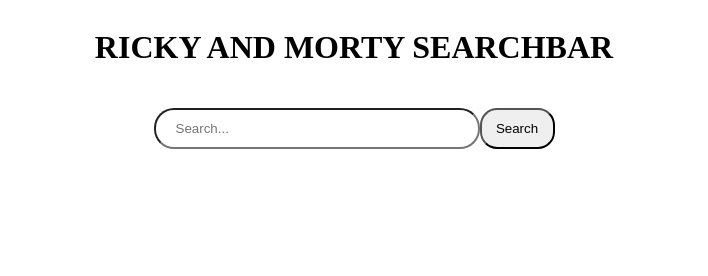
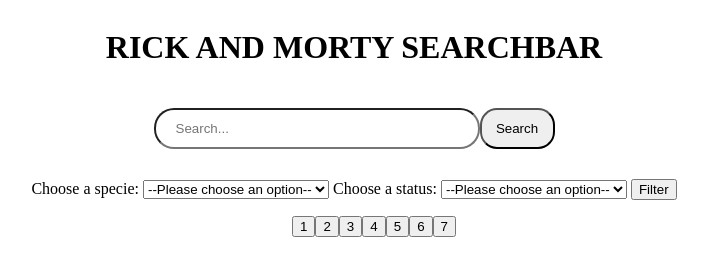
Before and after one commit to lauramargar/RickyMorty, a website: page www/index.html in a window 1280 px wide. Shown: the whole page, without its empty margins (286-994 px from the left). Drawn offline with Linux system fonts and the light colour scheme; no server answers.

Commit message:
filtros y paginación

```diff
--- a/www/css/styles.css
+++ b/www/css/styles.css
@@ -7,15 +7,25 @@
     margin: 20px;
 }
 main{
-    display: flex;
-    flex-direction: row;
-    flex-wrap: wrap;
-    justify-content: center;
+    display: grid;
+    grid-template-areas:
+    "select select select"
+    "article article article"
+    "pag pag pag";
+    text-align: center;
+    margin-top: 30px;
 }
 
 header{
     display: flex;
     flex-direction: row;
+    justify-content: center;
+}
+
+.article{
+    grid-area: article;
+    display: flex;
+    flex-wrap: wrap;
     justify-content: center;
 }
 
@@ -45,6 +55,23 @@
 .name{
     font-size: 20pt;
 }
+
 .status{
     font-size: 15pt;
 }
+
+.pagination{
+    display: flex;
+    flex-direction: row;
+    list-style-type: none;
+    justify-content: center;
+}
+
+.article_pagination{
+    grid-area: pag;
+    justify-content: center;
+}
+
+.article_select{
+    grid-area: select;
+}
--- a/www/index.html
+++ b/www/index.html
@@ -12,16 +12,48 @@
 
 <body>
     <div id="output">
-        <header><h1>RICKY AND MORTY SEARCHBAR</h1></header>
+        <header><h1>RICK AND MORTY SEARCHBAR</h1></header>
         <form>
           <div class="search">
             <input id="mySearch" class="box" type="text" placeholder="Search..."/>
-            <button type="button" class="button" onclick="search_character()">Search</button>
+            <button type="button" class="button" onclick="nextPag(1)">Search</button>
           </div>
         </form>
         <main id="main">
-          <article class="article">
+          <article id="results" class="article">
 
+          </article>
+
+          <article class="article_select">
+            <label for="filter-select">Choose a specie:</label>
+            <select name="species" class="species-select" id="species-select">
+                <option value="">--Please choose an option--</option>
+                <option value="human">Human</option>
+                <option value="alien">Alien</option>
+                <option value="humanoid">Humanoid</option>
+                <option value="poopybutthole">Poopybutthole</option>
+                <option value="mytological">Mythological Creature</option>
+            </select>
+            <label for="filter-select">Choose a status:</label>
+            <select name="status" class="status-select" id="status-select">
+                <option value="">--Please choose an option--</option>
+                <option value="alive">Alive</option>
+                <option value="dead">Dead</option>
+                <option value="unknown">Unknown</option>
+            </select>
+            <button type="button" class="filter" onclick="filterBy()">Filter</button>
+          </article>
+
+          <article class="article_pagination">
+            <ul class="pagination">
+                <li><button class="pag1" onclick="nextPag(1)">1</button></li>
+                <li><button class="pag2" onclick="nextPag(2)">2</button></li>
+                <li><button class="pag3" onclick="nextPag(3)">3</button></li>
+                <li><button class="pag4" onclick="nextPag(4)">4</button></li>
+                <li><button class="pag5" onclick="nextPag(5)">5</button></li>
+                <li><button class="pag6" onclick="nextPag(6)">6</button></li>
+                <li><button class="pag7" onclick="nextPag(7)">7</button></li>
+            </ul>
           </article>
         </main>
     </div>
--- a/www/js/src.js
+++ b/www/js/src.js
@@ -1,11 +1,95 @@
 'use strict';
 
-async function data(query) {
+/*async function data(query) {
     const response = await fetch('https://rickandmortyapi.com/api/character', {})
     const data = await response.json();
     const results = data.results.filter(character => character.name.includes(query))
     return results;
+}*/
+
+let pag = 1;
+async function nextPag(num){
+    reset();
+    pag = num;
+    findByPage(num).then(all=>{
+        print(all.results);
+    });
 }
+
+async function findByPage(query) {
+    let statusFilter = document.getElementById('status-select').value;
+    let speciesFilter = document.getElementById('species-select').value;
+    console.log(statusFilter);
+
+    if(statusFilter === ''||speciesFilter === '') {
+        let name = document.getElementById('mySearch').value;
+        if(name === null){
+            name = ' ';
+        }
+        console.log(statusFilter);
+        const response = await fetch('https://rickandmortyapi.com/api/character/?page='+query+'&name='+name, {});
+        const data = await response.json();
+        return data;
+    } else {
+        console.log('hola');
+        console.log(statusFilter);
+        filterBy();
+    }
+
+}
+
+let types = new Array();
+let valores = new Array();
+//let filtro = new Boolean(false);
+
+async function filterBy(){
+    //filtro = true;
+    let statusFilter = document.getElementById('status-select');
+    let speciesFilter = document.getElementById('species-select');
+    let name = document.getElementById('mySearch').value;
+    if (name === null){
+        name = ' ';
+    }
+    if (!speciesFilter.value==''){
+        types[0] = 'species';
+        valores[0] = speciesFilter.value;
+        if(!statusFilter.value==''){
+            types[1] = 'status';
+            valores[1] = statusFilter.value;
+            reset();
+            charactersByFilter2Filter(types,valores,name,pag).then(all=>{
+                console.log(all);
+                print(all.results);
+            });
+        } else {
+            reset();
+            charactersByFilter(types[0],valores[0],name,pag).then(all=>{
+                print(all.results);
+            });
+        }
+    } else if (!statusFilter.value==''){
+        types[0] = 'status';
+        valores[0] = statusFilter.value;
+        reset();
+        charactersByFilter(types[0],valores[0],name,pag).then(all=>{
+            print(all.results);
+        });
+    }
+
+}
+
+async function charactersByFilter(type,filter,name) {
+    const response = await fetch('https://rickandmortyapi.com/api/character/?page='+pag+'&name='+name+'&'+type+'='+filter, {});
+    const results = await response.json();
+    return results;
+}
+
+async function charactersByFilter2Filter(types,valores,name) {
+    const response = await fetch('https://rickandmortyapi.com/api/character/?page='+pag+'&name='+name+'&'+types[0]+'='+valores[0]+'&'
+        +types[1]+'='+valores[1]);
+    const results = await response.json();
+    return results;
+  }
 
 async function get_all() {
     const response = await fetch('https://rickandmortyapi.com/api/character', {})
@@ -20,13 +104,13 @@
     print(char);
   });
 
-async function search_character(){
+/*async function search_character(){
     reset();
     let input = document.getElementById('mySearch').value;
     const char = await data(input);
     print(char);
     console.log(char);
-}
+}*/
 
 function print(char){
     for(let i=0; i<=char.length;i++){
@@ -61,11 +145,12 @@
         section.append(divstatus);
         section.append(divspecies);
         section.append(divorigin);
-        document.getElementById('main').append(section);
+        document.getElementById('results').append(section);
     }
 }
 
 function reset(){
+    //filtro = false;
     const elements = document.getElementsByClassName('section');
     while(elements.length > 0){
         elements[0].parentNode.removeChild(elements[0]);
```
